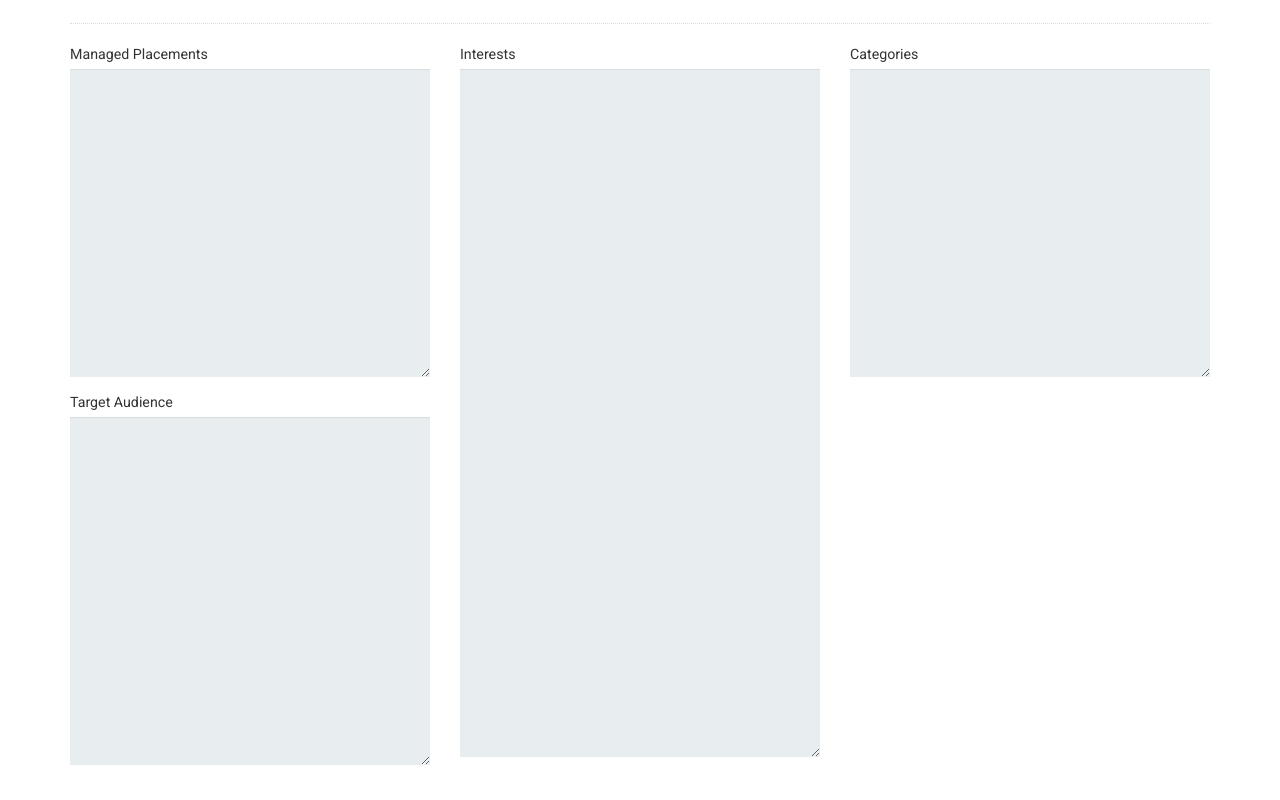
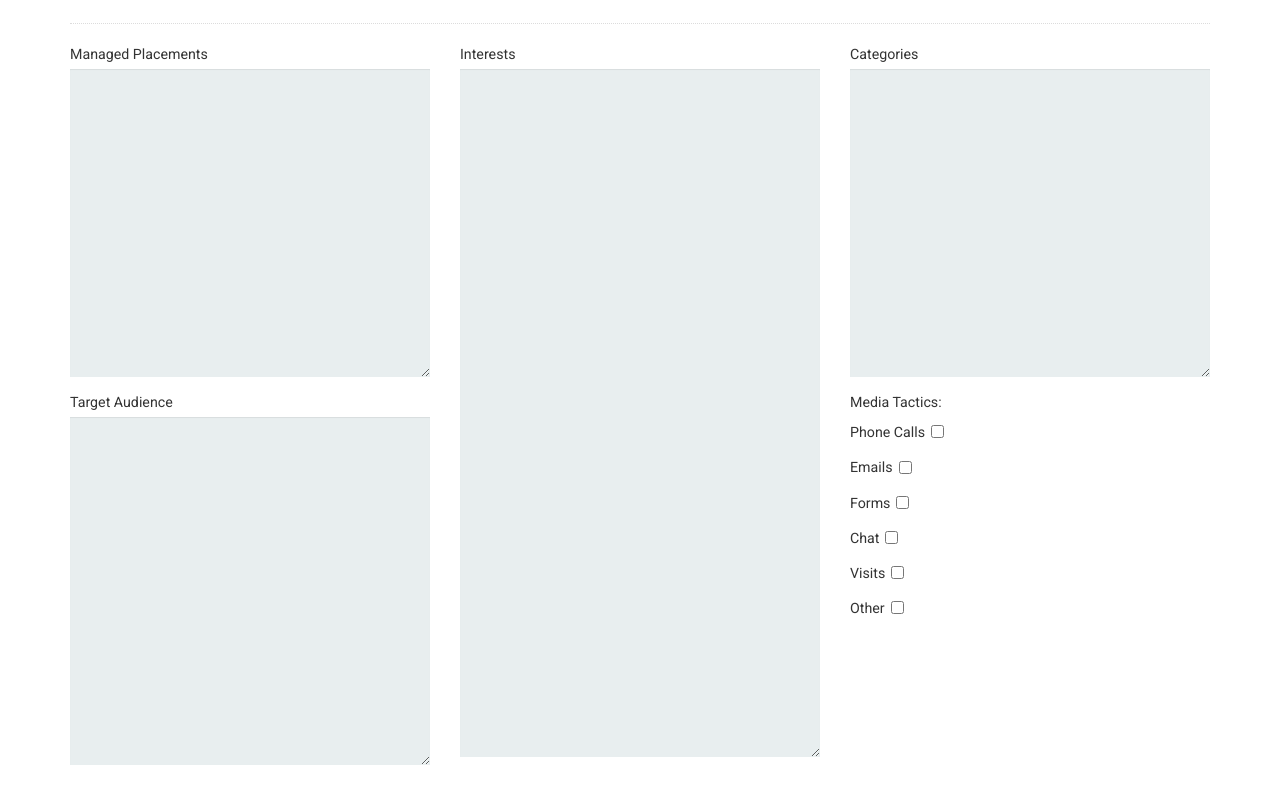
Before and after one commit to ZacharyDinerstein/AiMG-Display-Campaign-Worksheet, a plain HTML site: page index.html in a window 1280 px wide. Shown: the part 1948-2748 px from the top of the page. Drawn offline with Linux system fonts and the light colour scheme.

Commit message:
finish final page design

```diff
--- a/index.html
+++ b/index.html
@@ -422,6 +422,47 @@
 							<label>Categories</label>
 							<textarea class="form-control" rows="15"></textarea>
 						</div>
+						<div class="form-group stacked-checkboxes">
+							<label>Media Tactics:</label>
+							<div class="checkbox-container">
+								<div>
+									<label>Phone Calls</label>
+									<label class="checkbox-inline">
+								  		<input type="checkbox" id="inlineCheckbox1" value="option1">
+									</label>
+								</div>
+								<div>
+									<label>Emails</label>
+									<label class="checkbox-inline">
+										<input type="checkbox" id="inlineCheckbox1" value="option1">
+									</label>
+								</div>
+								<div>
+									<label>Forms</label>
+									<label class="checkbox-inline">
+										<input type="checkbox" id="inlineCheckbox1" value="option1">
+									</label>
+								</div>
+								<div>
+									<label>Chat</label>
+									<label class="checkbox-inline">
+										<input type="checkbox" id="inlineCheckbox1" value="option1">
+									</label>
+								</div>
+								<div>
+									<label>Visits</label>
+									<label class="checkbox-inline">
+										<input type="checkbox" id="inlineCheckbox1" value="option1">
+									</label>
+								</div>
+								<div>
+									<label>Other</label>
+									<label class="checkbox-inline">
+										<input type="checkbox" id="inlineCheckbox1" value="option1">
+									</label>
+								</div>
+							</div>
+						</div>
 					</div>
 				</div>
 			</form>
--- a/styles/main.css
+++ b/styles/main.css
@@ -236,6 +236,10 @@ input.line-under {
     display: inline;
 }
 
+.checkbox-inline {
+    padding-left: 21px;
+}
+
 .checkbox-container div {
     display: inline-block;
 }
@@ -244,9 +248,24 @@ input.line-under {
     margin-right: 1.5px;
 }
 
+.stacked-checkboxes .checkbox-container div {
+    display: block;
+}
+
+.stacked-checkboxes .checkbox-container label {
+    margin-bottom: 10px;
+}
+
+.stacked-checkboxes .checkbox-container .checkbox-inline {
+    top: 4px;
+}
+
+
 .radio-inline input[type="radio"], .checkbox-inline input[type="checkbox"] {
     position: relative;
 }
+
+
 
 .indented-field-container {
     padding-left:  46px;
```
